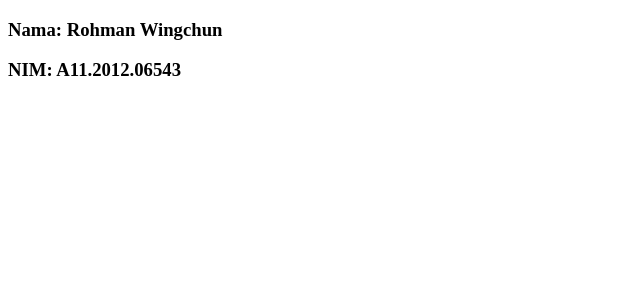
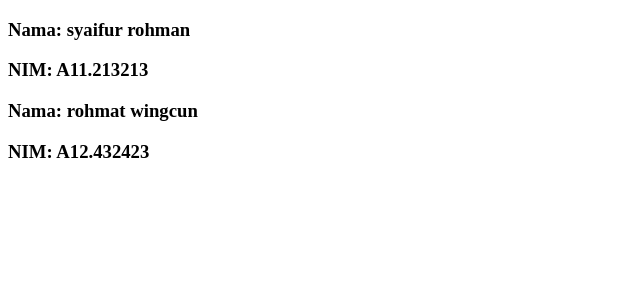
Before and after one commit to syaifurplus/pemsik-202252-4617, a React app in the folder kampus/: page / in a window 1280 px wide. Shown: the top 300 px of the page, without its empty margins (0-640 px from the left). Built offline with nearby package versions, Linux system fonts and the light colour scheme; the HTML template or start-up script is replaced by a standard one.

Commit message:
array of objects

```diff
--- a/kampus/src/App.jsx
+++ b/kampus/src/App.jsx
@@ -1,9 +1,19 @@
 import Mhs from "./Mhs.jsx";
 
-// function utama di file ini
 function App(){
+    const list_mhs = [
+        {
+            nama: "syaifur rohman",
+            nim: "A11.213213"
+        },{
+            nama: "rohmat wingcun",
+            nim: "A12.432423"
+        }
+    ]
+
     return <div>
-        <Mhs />
+        <Mhs mhs={list_mhs[0]}/>
+        <Mhs mhs={list_mhs[1]}/>
     </div>
 }
 
--- a/kampus/src/Mhs.jsx
+++ b/kampus/src/Mhs.jsx
@@ -1,15 +1,11 @@
 import Nama from './Nama.jsx';
 import Nim from './Nim.jsx';
 
-function Mhs(){
-    const mahasiswa = {
-        nama: "Rohman Wingchun",
-        nim: "A11.2012.06543"
-    }
+function Mhs({ mhs }){
 
     return <div>
-        <Nama nama={mahasiswa.nama} />
-        <Nim nim={mahasiswa.nim}/>
+        <Nama nama={mhs.nama} />
+        <Nim nim={mhs.nim}/>
     </div>
 }
 
```
